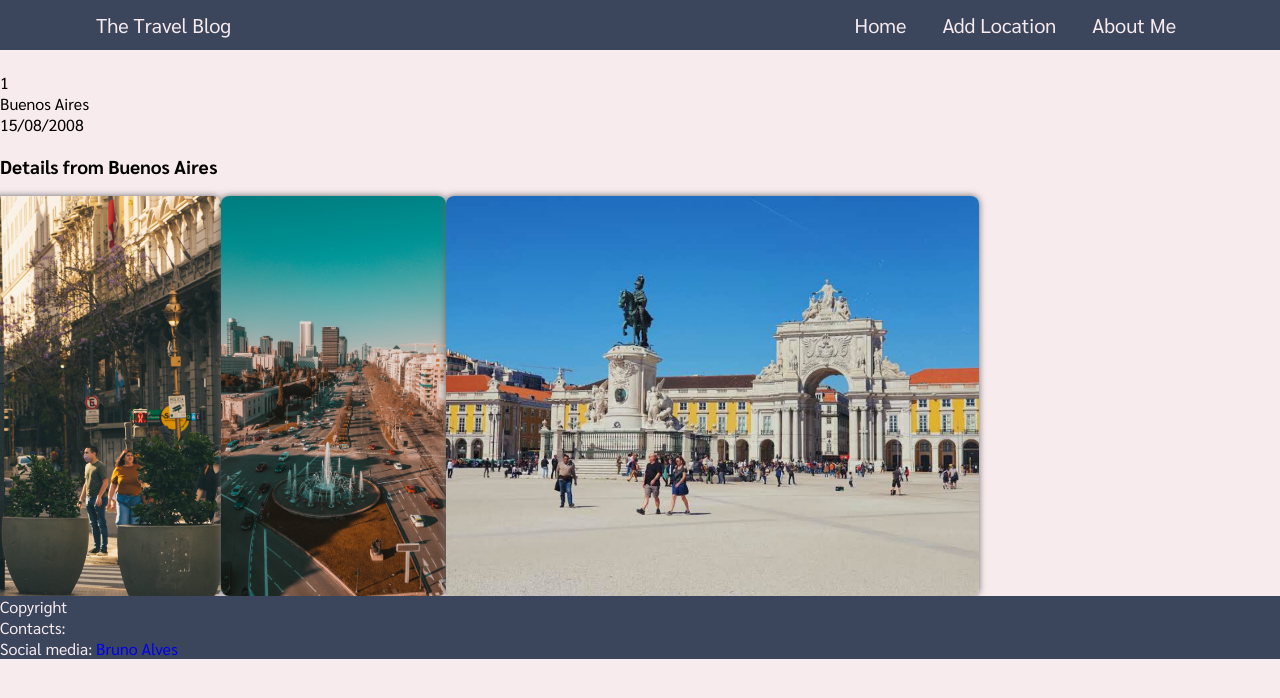
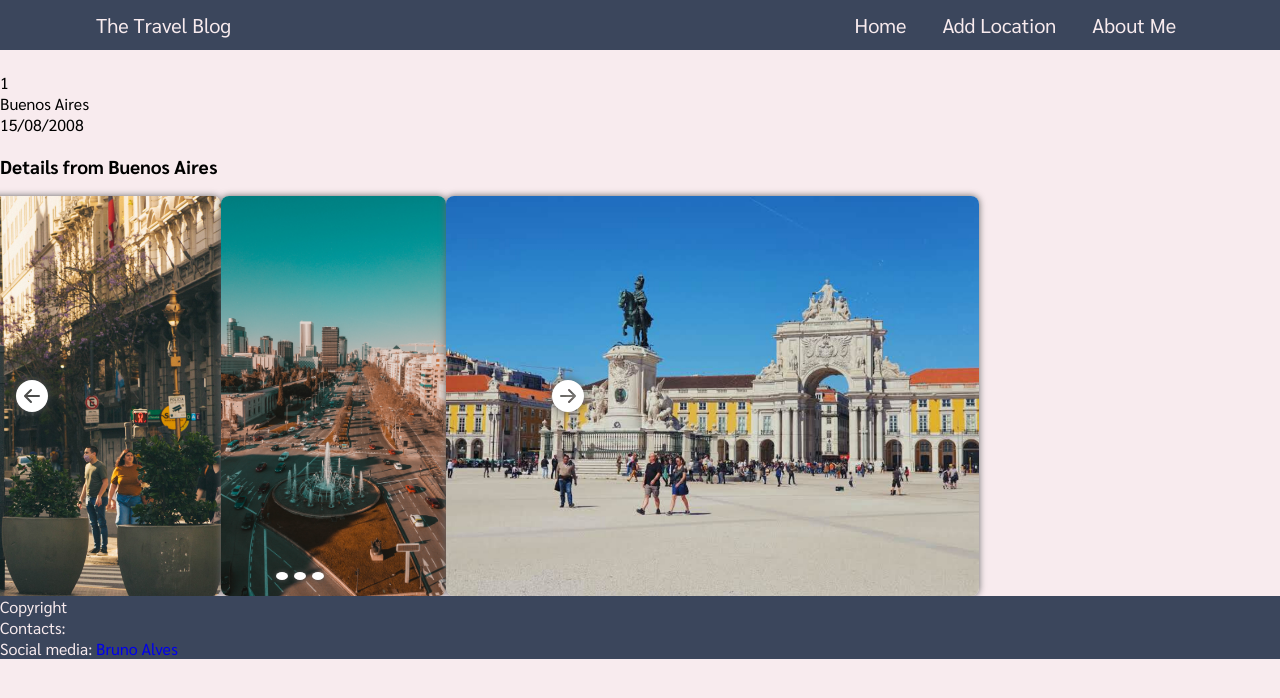
Before and after one commit to flag-80306/project1-Bruno-Alves, a React (Vite) app: page /tripdetail/1 in a window 1280 px wide. Shown: the top 698 px of the page. Built offline with nearby package versions, Linux system fonts and the light colour scheme.

Commit message:
added the arrows and indicators (onClick functionality still missing)

```diff
--- a/src/components/Carousel.jsx
+++ b/src/components/Carousel.jsx
@@ -8,11 +8,21 @@ function Carousel({ city }) {
       <h3>Details from {city.name}</h3>
 
       <div className="carousel">
-        <BsArrowLeftCircleFill />
+        <BsArrowLeftCircleFill className="arrow arrow-left" />
         {city.slides?.map((slide, index) => (
-          <img src={slide} className="slide" alt={`Image of ${city.name}`} />
+          <img
+            src={slide}
+            className="slide"
+            alt={`Image of ${city.name}`}
+            key={index}
+          />
         ))}
-        <BsArrowRightCircleFill />
+        <BsArrowRightCircleFill className="arrow arrow-right" />
+        <span className="indicators">
+          {city.slides?.map((_, index) => (
+            <button key={index} onClick={null} className="indicator"></button>
+          ))}
+        </span>
       </div>
     </>
   );
--- a/src/styles/carousel.css
+++ b/src/styles/carousel.css
@@ -4,6 +4,7 @@
   align-items: center;
   width: 600px;
   height: 400px;
+  position: relative;
 }
 
 .slide {
@@ -12,3 +13,41 @@
   width: 100%;
   height: 100%;
 }
+
+.arrow {
+  position: absolute;
+  filter: drop-shadow(0px 0px 5px #555);
+  width: 2rem;
+  height: 2rem;
+  color: white;
+}
+
+.arrow:hover {
+  cursor: pointer;
+}
+
+.arrow-left {
+  left: 1rem;
+}
+
+.arrow-right {
+  right: 1rem;
+}
+
+.indicators {
+  display: flex;
+  position: absolute;
+  bottom: 1rem;
+}
+
+.indicator {
+  background-color: white;
+  height: 0.5rem;
+  width: 0.5rem;
+  border-radius: 100%;
+  border: none;
+  outline: none;
+  box-shadow: 0px 0px 5px #555;
+  margin: 0 0.2rem;
+  cursor: pointer;
+}
```
